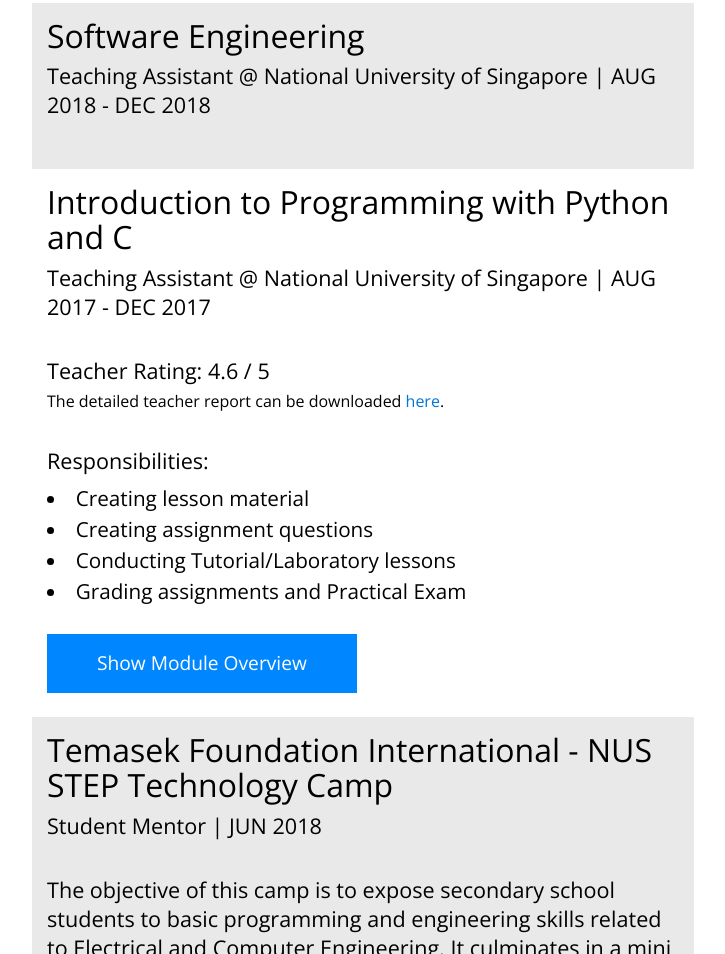
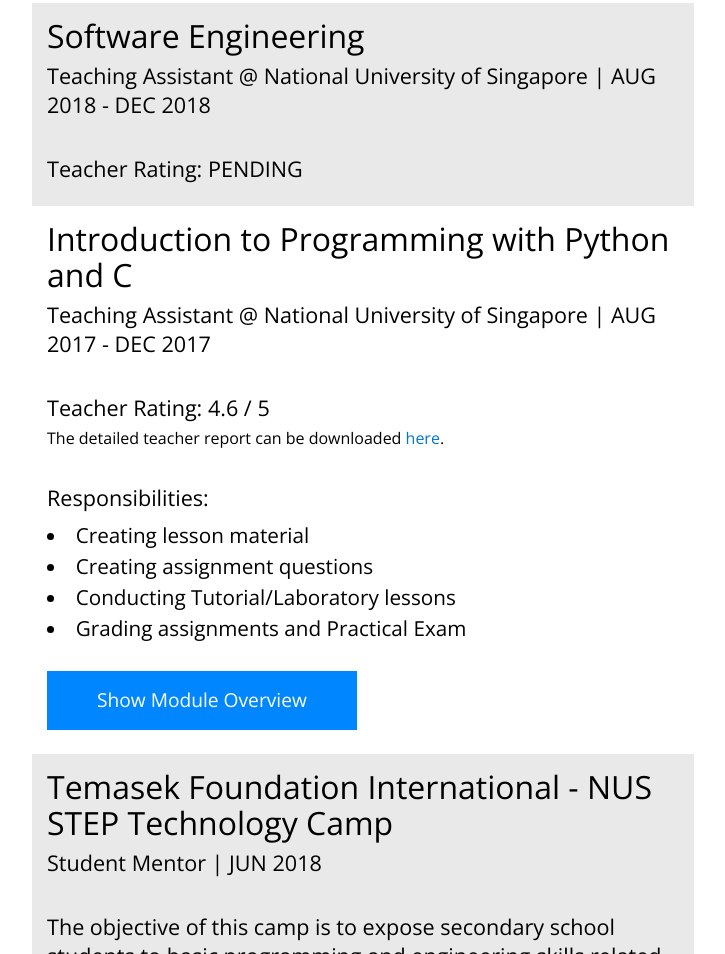
Before and after one commit to AceCentury/AceCentury.github.io, a plain HTML site: page index.html in a window 1280 px wide. Shown: the part 1624-2578 px from the top of the page, without its empty margins (462-1187 px from the left). Drawn offline with nearby package versions, Linux system fonts and the light colour scheme.

Commit message:
Add Teacher Rating section.

```diff
--- a/index.html
+++ b/index.html
@@ -111,6 +111,9 @@
                             <h2>Software Engineering</h2>
                             <h5>Teaching Assistant @ National University of Singapore | AUG 2018 - DEC 2018</h5>
                             <br>
+                            <div>
+                                <h5>Teacher Rating: PENDING</h5>
+                            </div>
                         </div>
 
                         <div class="project-white">
```
